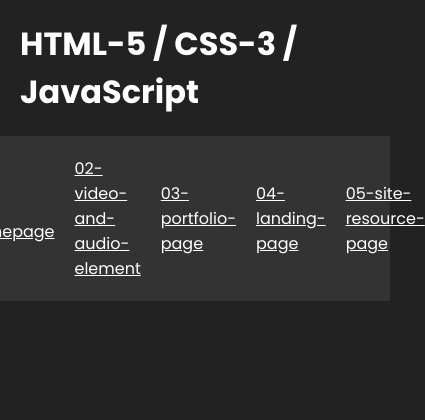
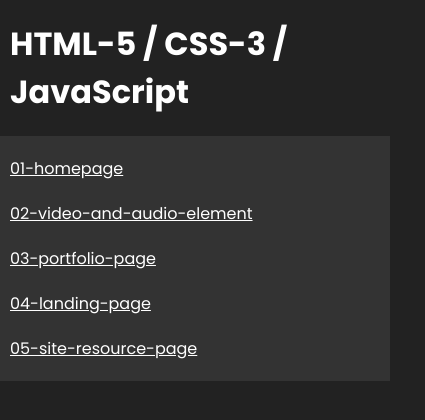
Before and after one commit to hafizurrahaman0/WebMiniProjects, a plain HTML site: page index.html in a window 390 px wide. Shown: the whole page, 425 px wide, since content can reach past the window. Drawn offline with Linux system fonts and the light colour scheme.

Commit message:
responsive design

```diff
--- a/src/styles.scss
+++ b/src/styles.scss
@@ -48,3 +48,15 @@
         color: yellowgreen;
     }
 }
+
+// Media Queries
+@media screen and (max-width: 768px) {
+    header {
+        padding: 20px 10px
+    }
+
+    main {
+        @include display-flex(flex-start, flex-start, column, 20px);
+        padding: 20px 10px;
+    }
+}
```
Also changed, not shown: build/styles.css, 1 other file.
